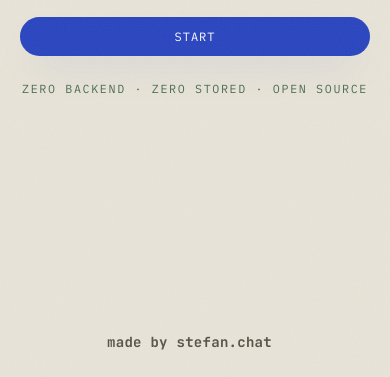
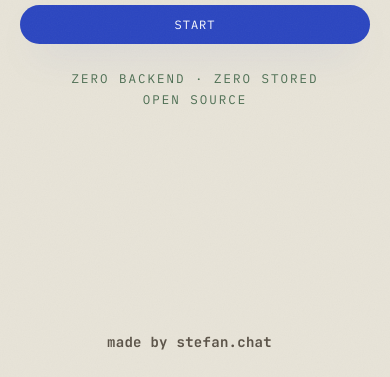
Before and after one commit to oneseventy170/NotBot, a plain HTML site: page index.html in a window 390 px wide. Shown: the part 467-844 px from the top of the page. Drawn offline with Linux system fonts and the light colour scheme.

Commit message:
Mobile: full-size guarantee, 'open source' on its own line

```diff
--- a/index.html
+++ b/index.html
@@ -78,10 +78,10 @@
   .lede{font-family:var(--hand);font-size:28px;font-weight:500;color:var(--ink-soft);
     margin:0 auto 40px;max-width:44ch;line-height:1.4;text-align:center;
     text-wrap:balance;transform:rotate(-1.2deg)}
-  /* guarantee stays on one line at every width — shrinks to fit, never wraps */
-  .zero{font-family:var(--mono);font-size:clamp(9px,3vw,12.5px);letter-spacing:.14em;
+  .zero{font-family:var(--mono);font-size:12.5px;letter-spacing:.16em;
     text-transform:uppercase;color:var(--accent);margin:0;text-align:center;
-    white-space:nowrap}
+    white-space:nowrap;line-height:1.7}
+  .zero .zbreak{display:none}   /* desktop: everything on one line */
 
   /* maker's mark — logo style, pinned 24px off the bottom, ink-soft fill */
   .made-by{position:fixed;left:50%;bottom:24px;transform:translateX(-50%);
@@ -251,6 +251,9 @@
     /* full-width start button */
     .btn-row.cta{display:block}
     .btn-row.cta .btn.primary{display:flex;width:100%}
+    /* "open source" drops to its own line, full size */
+    .zero .zbreak{display:inline}
+    .zero .sep2{display:none}
   }
 </style>
 </head>
@@ -265,7 +268,7 @@
     <div class="btn-row cta">
       <button class="btn primary" id="startBtn">Start</button>
     </div>
-    <p class="zero"><span>Zero backend</span><span class="dot"> · </span><span>zero stored</span><span class="dot"> · </span><span>open source</span></p>
+    <p class="zero"><span>Zero backend</span><span class="dot"> · </span><span>zero stored</span><span class="dot sep2"> · </span><br class="zbreak"><span>open source</span></p>
     <a class="made-by" href="https://stefan.chat/" target="_blank" rel="noopener">made by stefan.chat<span class="mb-caret" aria-hidden="true"></span></a>
   </section>
 
```
